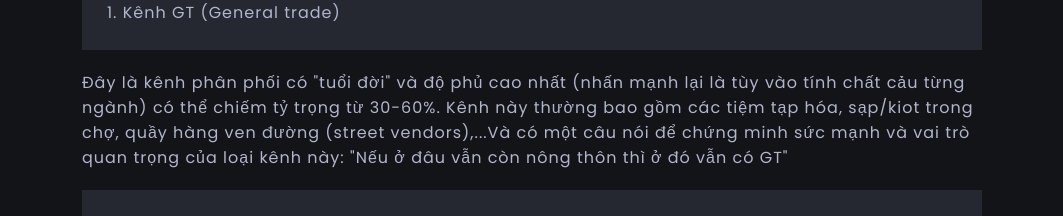
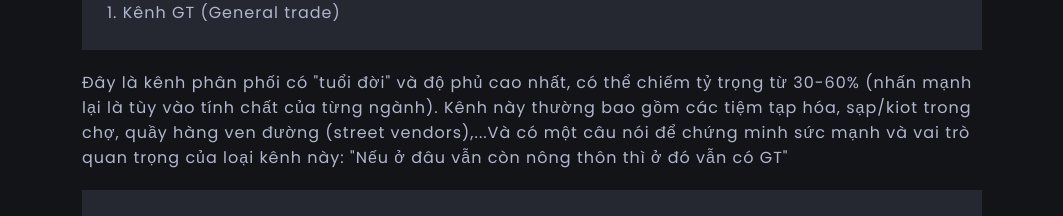
Before and after one commit to linhvudiep/blogpost, a plain HTML site: page index.html in a window 1280 px wide. Shown: the part 811-1027 px from the top of the page, without its empty margins (108-1171 px from the left). Drawn offline with nearby package versions, Linux system fonts and the light colour scheme; a script that the page names is missing.

Commit message:
Update index.html

```diff
--- a/index.html
+++ b/index.html
@@ -82,7 +82,7 @@
                 </blockquote>
 
                 <p>
-                    Đây là kênh phân phối có "tuổi đời" và độ phủ cao nhất (nhấn mạnh lại là tùy vào tính chất cảu từng ngành) có thể chiếm tỷ trọng từ 30-60%. Kênh này thường bao gồm các tiệm tạp hóa, sạp/kiot trong chợ, quầy hàng ven đường (street vendors),...Và có một câu nói để chứng minh sức mạnh và vai trò quan trọng của loại kênh này: "Nếu ở đâu vẫn còn nông thôn thì ở đó vẫn có GT"
+                    Đây là kênh phân phối có "tuổi đời" và độ phủ cao nhất, có thể chiếm tỷ trọng từ 30-60% (nhấn mạnh lại là tùy vào tính chất của từng ngành). Kênh này thường bao gồm các tiệm tạp hóa, sạp/kiot trong chợ, quầy hàng ven đường (street vendors),...Và có một câu nói để chứng minh sức mạnh và vai trò quan trọng của loại kênh này: "Nếu ở đâu vẫn còn nông thôn thì ở đó vẫn có GT"
                 </p>
                 <blockquote class="quote"> 2. Kênh MT (Modern Trade)
                 </blockquote>
```
